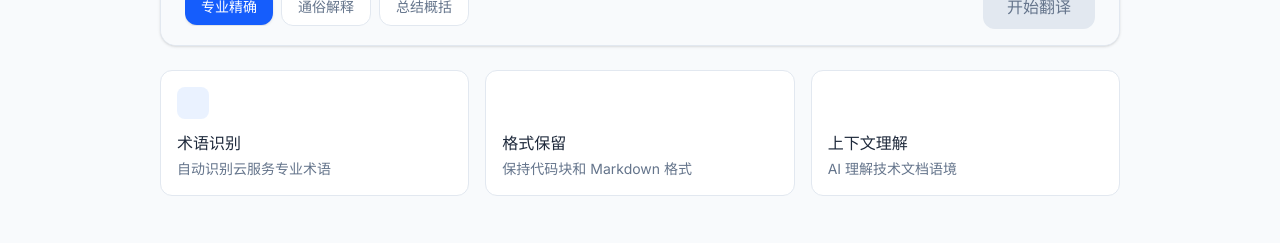
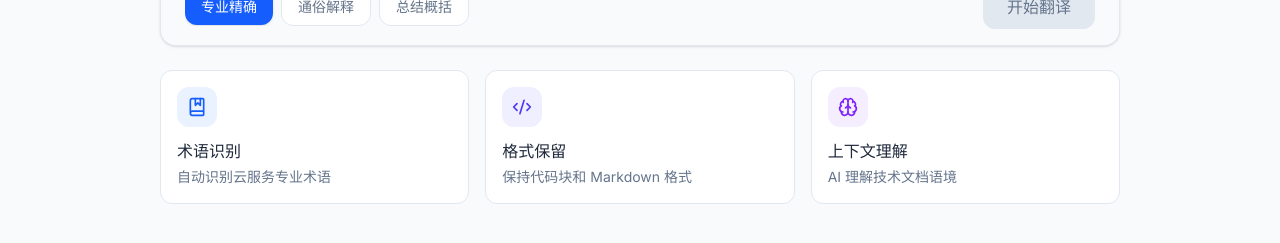
Before and after one commit to lqtrung-95/ai-translator, a Next.js app in the folder frontend/: page / in a window 1280 px wide. Shown: the part 611-854 px from the top of the page. Built offline with nearby package versions, Linux system fonts and the light colour scheme; no server answers.

Commit message:
fix: TypeScript type casting for glossary response

```diff
--- a/frontend/src/components/GlossaryPanel.tsx
+++ b/frontend/src/components/GlossaryPanel.tsx
@@ -81,8 +81,8 @@ export const GlossaryPanel: React.FC<GlossaryPanelProps> = ({ isOpen, onClose })
     if (!newTerm.english || !newTerm.chinese) return;
 
     try {
-      const response = await apiClient.addGlossaryTerm(newTerm);
-      setTerms((prev) => [...prev, response as GlossaryTerm]);
+      const response = await apiClient.addGlossaryTerm(newTerm) as unknown as GlossaryTerm;
+      setTerms((prev) => [...prev, response]);
       setNewTerm({ english: '', chinese: '', category: 'infrastructure', explanation: '' });
       setShowAddForm(false);
     } catch (error) {
--- a/frontend/src/components/HomePage.tsx
+++ b/frontend/src/components/HomePage.tsx
@@ -200,37 +200,27 @@ export const HomePage: React.FC<HomePageProps> = ({ onTranslationStart, isLoadin
 
       {/* Features */}
       <div className="grid grid-cols-1 sm:grid-cols-3 gap-4">
-        {[
-          {
-            icon: Zap,
-            title: '快速解析',
-            desc: '10秒内自动提取文档结构',
-            color: 'amber',
-          },
-          {
-            icon: Cloud,
-            title: '云术语库',
-            desc: '内置 AWS/GCP/Azure 专业术语',
-            color: 'blue',
-          },
-          {
-            icon: Shield,
-            title: '隐私安全',
-            desc: '文档加密传输，不存储内容',
-            color: 'green',
-          },
-        ].map((feature, idx) => (
-          <div
-            key={idx}
-            className="bg-white rounded-xl p-5 border border-slate-200 hover:border-slate-300 hover:shadow-sm transition-all duration-200"
-          >
-            <div className={`w-10 h-10 rounded-xl bg-${feature.color}-100 flex items-center justify-center mb-4`}>
-              <feature.icon size={20} className={`text-${feature.color}-600`} />
-            </div>
-            <h3 className="font-medium text-slate-900 mb-1">{feature.title}</h3>
-            <p className="text-sm text-slate-500">{feature.desc}</p>
+        <div className="bg-[var(--surface)] rounded-xl p-5 border border-[var(--border)] hover:border-blue-400/50 hover:shadow-sm transition-all duration-200">
+          <div className="w-10 h-10 rounded-xl bg-amber-500/10 flex items-center justify-center mb-4">
+            <Zap size={20} className="text-amber-600" />
           </div>
-        ))}
+          <h3 className="font-medium text-[var(--foreground)] mb-1">快速解析</h3>
+          <p className="text-sm text-[var(--muted)]">10秒内自动提取文档结构</p>
+        </div>
+        <div className="bg-[var(--surface)] rounded-xl p-5 border border-[var(--border)] hover:border-blue-400/50 hover:shadow-sm transition-all duration-200">
+          <div className="w-10 h-10 rounded-xl bg-blue-500/10 flex items-center justify-center mb-4">
+            <Cloud size={20} className="text-blue-600" />
+          </div>
+          <h3 className="font-medium text-[var(--foreground)] mb-1">云术语库</h3>
+          <p className="text-sm text-[var(--muted)]">内置 AWS/GCP/Azure 专业术语</p>
+        </div>
+        <div className="bg-[var(--surface)] rounded-xl p-5 border border-[var(--border)] hover:border-blue-400/50 hover:shadow-sm transition-all duration-200">
+          <div className="w-10 h-10 rounded-xl bg-green-500/10 flex items-center justify-center mb-4">
+            <Shield size={20} className="text-green-600" />
+          </div>
+          <h3 className="font-medium text-[var(--foreground)] mb-1">隐私安全</h3>
+          <p className="text-sm text-[var(--muted)]">文档加密传输，不存储内容</p>
+        </div>
       </div>
     </div>
   );
--- a/frontend/src/components/InstantTranslator.tsx
+++ b/frontend/src/components/InstantTranslator.tsx
@@ -1,7 +1,7 @@
 "use client";
 
 import { useCallback, useMemo } from 'react';
-import { Loader2, ArrowLeftRight, Copy, Check, ChevronDown } from 'lucide-react';
+import { Loader2, ArrowLeftRight, Copy, Check, ChevronDown, BookMarked, Code2, Brain } from 'lucide-react';
 import { useTranslationStore } from '@/store/translation';
 import { apiClient } from '@/api/client';
 import { useState } from 'react';
@@ -254,22 +254,27 @@ export const InstantTranslator = () => {
 
       {/* Features */}
       <div className="grid grid-cols-1 sm:grid-cols-3 gap-4">
-        {[
-          { title: '术语识别', desc: '自动识别云服务专业术语', color: 'blue' },
-          { title: '格式保留', desc: '保持代码块和 Markdown 格式', color: 'indigo' },
-          { title: '上下文理解', desc: 'AI 理解技术文档语境', color: 'violet' },
-        ].map((feature, i) => (
-          <div
-            key={i}
-            className="bg-[var(--surface)] rounded-xl p-4 border border-[var(--border)] hover:border-blue-400/50 hover:shadow-sm transition-all duration-200 cursor-default"
-          >
-            <div className={`w-8 h-8 rounded-lg bg-${feature.color}-500/10 flex items-center justify-center mb-3`}>
-              <div className={`w-2 h-2 rounded-full bg-${feature.color}-500`} />
-            </div>
-            <h3 className="font-medium text-[var(--foreground)] mb-1">{feature.title}</h3>
-            <p className="text-sm text-[var(--muted)]">{feature.desc}</p>
+        <div className="bg-[var(--surface)] rounded-xl p-4 border border-[var(--border)] hover:border-blue-400/50 hover:shadow-sm transition-all duration-200 cursor-default">
+          <div className="w-10 h-10 rounded-xl bg-blue-500/10 flex items-center justify-center mb-3">
+            <BookMarked size={20} className="text-blue-600" />
           </div>
-        ))}
+          <h3 className="font-medium text-[var(--foreground)] mb-1">术语识别</h3>
+          <p className="text-sm text-[var(--muted)]">自动识别云服务专业术语</p>
+        </div>
+        <div className="bg-[var(--surface)] rounded-xl p-4 border border-[var(--border)] hover:border-blue-400/50 hover:shadow-sm transition-all duration-200 cursor-default">
+          <div className="w-10 h-10 rounded-xl bg-indigo-500/10 flex items-center justify-center mb-3">
+            <Code2 size={20} className="text-indigo-600" />
+          </div>
+          <h3 className="font-medium text-[var(--foreground)] mb-1">格式保留</h3>
+          <p className="text-sm text-[var(--muted)]">保持代码块和 Markdown 格式</p>
+        </div>
+        <div className="bg-[var(--surface)] rounded-xl p-4 border border-[var(--border)] hover:border-blue-400/50 hover:shadow-sm transition-all duration-200 cursor-default">
+          <div className="w-10 h-10 rounded-xl bg-violet-500/10 flex items-center justify-center mb-3">
+            <Brain size={20} className="text-violet-600" />
+          </div>
+          <h3 className="font-medium text-[var(--foreground)] mb-1">上下文理解</h3>
+          <p className="text-sm text-[var(--muted)]">AI 理解技术文档语境</p>
+        </div>
       </div>
     </div>
   );
```
